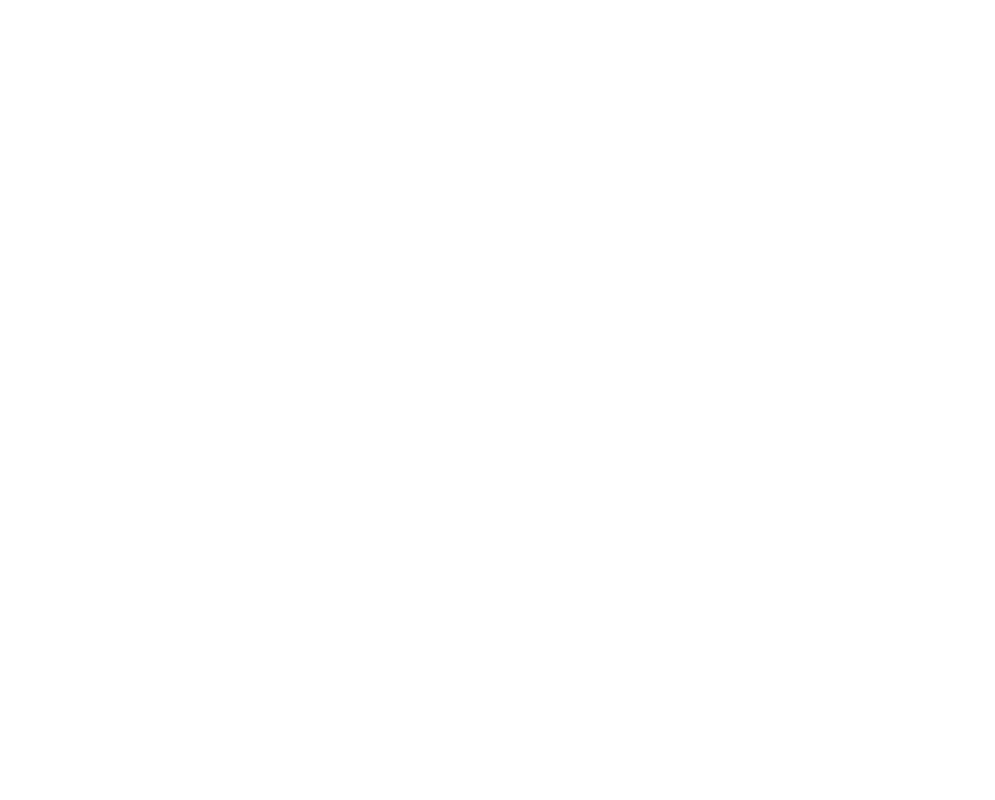
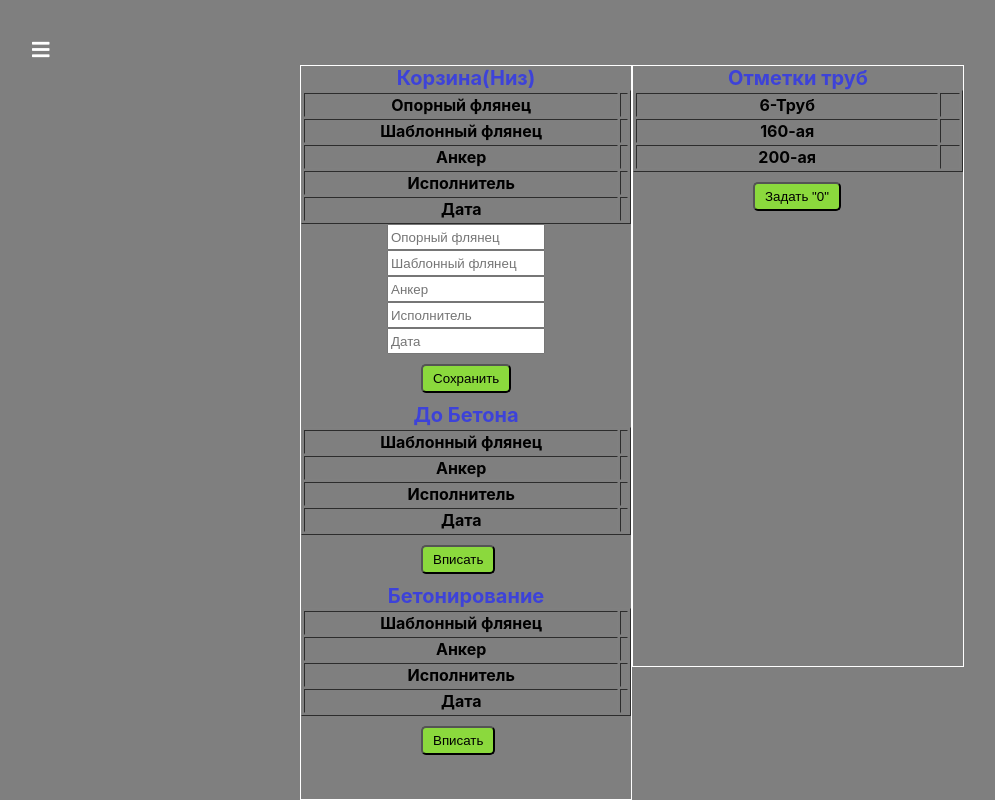
Before and after one commit to BogdanMarchukov/Ker_Geo, a React (Create React App) app: page /parametrse in a window 1280 px wide. Shown: the whole page, without its empty margins (8-1003 px from the left). Built offline with nearby package versions, Linux system fonts and the light colour scheme.

Commit message:
Create component <Deviations/>

```diff
--- a/src/App.js
+++ b/src/App.js
@@ -3,6 +3,7 @@
 import Layout from './hoc/Layout'
 import {Route, Switch} from 'react-router-dom'
 import VeuOptions from './page/VeuOptions/VeuOptions'
+import ParametersVeu from './page/ParametersVeu/ParametersVeu'
 
 
 
@@ -11,7 +12,8 @@
     <Layout>
       <Switch>
         <Route path="/" exact={true} component= {Veu}/>
-        <Route path="/veu-options" component= {VeuOptions} />
+        <Route path="/veu-options" component= {VeuOptions}/>
+        <Route path="/parametrse" component= {ParametersVeu}/>
       </Switch>
     </Layout>
   );
--- a/src/components/Navigation/Drawer/Drawer.js
+++ b/src/components/Navigation/Drawer/Drawer.js
@@ -37,6 +37,15 @@
                             Options
                             </NavLink>
                         </li>
+                        <li>
+                        <NavLink
+                        to="parametrse"
+                        activeClassName = {classes.active}
+                        onClick = {this.clickHandler}
+                        >
+                            ParametersVeu
+                            </NavLink>
+                        </li>
                     </ul>
                 </nav>
                { this.props.isOnen ? <Backdrop onClick={this.props.onClose}/> : null}
--- /dev/null
+++ b/src/page/ParametersVeu/Deviations/Deviations.js
@@ -0,0 +1,91 @@
+import React, { Component } from 'react'
+import classes from './Deviations.module.css'
+
+export default class Deviations extends Component {
+
+    state = {
+        cls1: classes.inputClass,
+        btnWrite1: "" ,
+        btnSave: classes.none
+    }
+
+    render() {
+        return (
+            <div className={classes.Deviations}>
+               <h1>Корзина(Низ)</h1>
+               <table border="1" width="100%" >
+                   <tr>
+                       <th>Опорный флянец</th>
+                       <th></th>
+                   </tr>
+                   <tr>
+                       <th>Шаблонный флянец</th>
+                       <th></th>
+                   </tr>
+                   <tr>
+                       <th>Анкер</th>
+                       <th></th>
+                   </tr>
+                   <tr>
+                       <th>Исполнитель</th>
+                       <th></th>
+                   </tr>
+                   <tr>
+                       <th>Дата</th>
+                       <th></th>
+                   </tr>
+               </table>
+               <div className={this.state.cls1}>
+                   <input placeholder="Опорный флянец"/>
+                   <input placeholder="Шаблонный флянец"/>
+                   <input placeholder="Анкер"/>
+                   <input placeholder="Исполнитель"/>
+                   <input placeholder="Дата"/>
+               </div>
+               <button>Сохранить</button>
+               <button className={this.state.btnSave}>Вписать</button>
+               <h1>До Бетона</h1>
+               <table border="1" width="100%" >
+                   <tr>
+                       <th>Шаблонный флянец</th>
+                       <th></th>
+                   </tr>
+                   <tr>
+                       <th>Анкер</th>
+                       <th></th>
+                   </tr>
+                   <tr>
+                       <th>Исполнитель</th>
+                       <th></th>
+                   </tr>
+                   <tr>
+                       <th>Дата</th>
+                       <th></th>
+                   </tr>
+               </table>
+               <button>Вписать</button>
+               <h1>Бетонирование</h1>
+               <table border="1" width="100%" >
+                   <tr>
+                       <th>Шаблонный флянец</th>
+                       <th></th>
+                   </tr>
+                   <tr>
+                       <th>Анкер</th>
+                       <th></th>
+                   </tr>
+                   <tr>
+                       <th>Исполнитель</th>
+                       <th></th>
+                   </tr>
+                   <tr>
+                       <th>Дата</th>
+                       <th></th>
+                   </tr>
+               </table>
+               <button>Вписать</button>
+
+            </div>
+        );
+    }
+}
--- /dev/null
+++ b/src/page/ParametersVeu/Deviations/Deviations.module.css
@@ -0,0 +1,40 @@
+.Deviations h1, h2, h3{
+    margin: 0;
+    padding: 0;
+}
+
+.Deviations {
+    width: 330px;
+
+    border: solid 1px #fff;
+    margin-top: 65px;
+
+}
+
+.Deviations h1 {
+    text-align: center;
+    font-size: 20px;
+    color: #3d42d9;
+}
+
+.Deviations button {
+    margin: 10px 120px;
+    padding: 5px 10px;
+    border-radius: 5px;
+    background: #8bd93d;
+}
+
+.inputClass {
+    display: flex;
+    flex-direction: column;
+    align-items: center;
+}
+
+.inputClass input {
+    width: 150px;
+    height: 20px
+}
+
+.none {
+    display: none;
+}
--- /dev/null
+++ b/src/page/ParametersVeu/ParametersVeu.js
@@ -0,0 +1,17 @@
+import React, { Component } from 'react';
+import classes from './ParametersVeu.module.css'
+import Deviations from './Deviations/Deviations'
+import Pipes from './Pipes/Pipes'
+
+class ParametersVeu extends Component {
+    render() {
+        return (
+            <div className={classes.ParametersVeu}>
+                <Deviations />
+                <Pipes />
+            </div>
+        );
+    }
+}
+
+export default ParametersVeu;
--- /dev/null
+++ b/src/page/ParametersVeu/ParametersVeu.module.css
@@ -0,0 +1,8 @@
+.ParametersVeu {
+    background: rgba(0, 0, 0, 0.5);
+    width: 100%;
+    height: 100%;
+    display: flex;
+    justify-content: center;
+    flex-wrap: wrap;
+}
--- /dev/null
+++ b/src/page/ParametersVeu/Pipes/Pipes.js
@@ -0,0 +1,28 @@
+import React from 'react';
+import classes from './Pipes.module.css'
+
+const Pipes = props => {
+    return (
+        <div className={classes.Pipes}>
+           <h1>Отметки труб</h1>
+           <table border="1" width="100%" >
+               <tr>
+                   <th>6-Труб</th>
+                   <th></th>
+               </tr>
+               <tr>
+                   <th>160-ая</th>
+                   <th></th>
+               </tr>
+               <tr>
+                   <th>200-ая</th>
+                   <th></th>
+               </tr>
+
+           </table>
+           <button>Задать "0"</button>
+        </div>
+    );
+}
+
+export default Pipes;
--- /dev/null
+++ b/src/page/ParametersVeu/Pipes/Pipes.module.css
@@ -0,0 +1,25 @@
+.Pipes h1, h2, h3{
+    margin: 0;
+    padding: 0;
+}
+
+.Pipes {
+    width: 330px;
+    height: 600px;
+    border: solid 1px #fff;
+    margin-top: 65px;
+
+}
+
+.Pipes h1 {
+    text-align: center;
+    font-size: 20px;
+    color: #3d42d9;
+}
+
+.Pipes button {
+    margin: 10px 120px;
+    padding: 5px 10px;
+    border-radius: 5px;
+    background: #8bd93d;
+}
```
